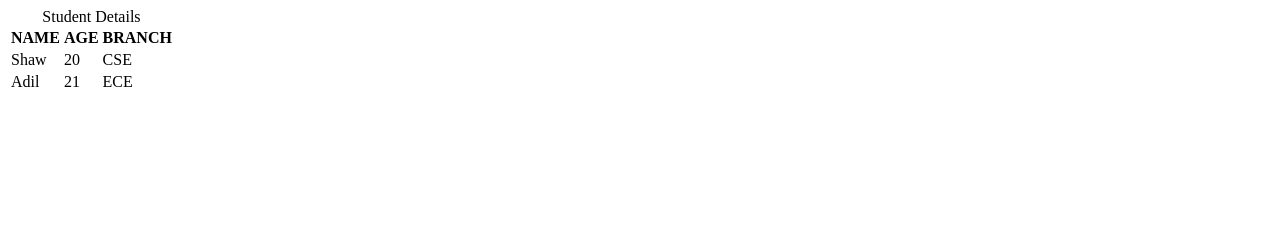
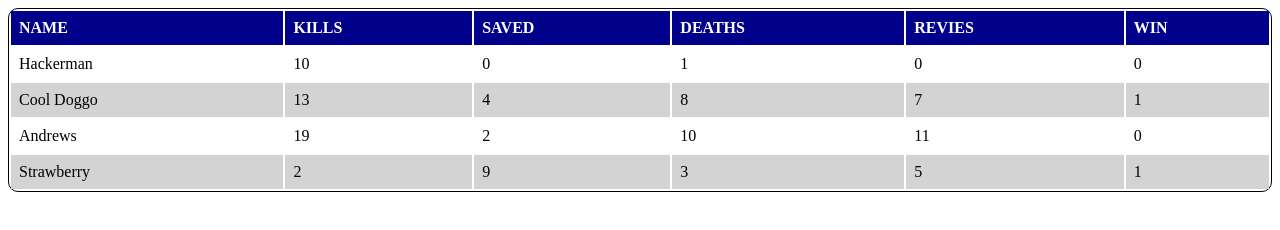
Before and after one commit to acciojob/Styled-Table-Code-with-sudoku, a website: page main.html in a window 1280 px wide. Drawn offline with Linux system fonts and the light colour scheme.

Commit message:
created a submission

```diff
--- a/main.html
+++ b/main.html
@@ -1,34 +1,88 @@
 <!DOCTYPE html>
-<html>
+<html lang="en">
+<head>
+    <meta charset="UTF-8">
+    <meta http-equiv="X-UA-Compatible" content="IE=edge">
+    <meta name="viewport" content="width=device-width, initial-scale=1.0">
+    <title>Document</title>
+    <link rel="stylesheet" href="styles.css">
+	 <style>
+        table {
+/*              */
+            width: 100%;
+			border:1px solid black;
+			border-radius: 10px
+/* 			border-collapse: collapse; */
+        }
+		 th{
+			 background-color:darkblue;
+			 color:white
+		 }
 
-<head>
-	<link rel="stylesheet" href="styles.css">
+        th, td {
+            text-align: left;
+/* 			border-collapse: collapse; */
+            padding: 8px;
+        }
+
+        tr:nth-child(even) {
+            background-color: lightgray;
+        }
+    </style>
 </head>
-
 <body>
-	<table  >
-		<caption>Student Details</caption>
+    <!-- add table here -->
+	<table>
+		<thead>
         <tr>
             <th>NAME</th>
-			<th>AGE</th>
-			<th>BRANCH</th>
+            <th>KILLS</th>
+            <th>SAVED</th>
+			            <th>DEATHS</th>
+            <th>REVIES</th>
+            <th>WIN</th>
         </tr>
+		</thead>
+		<tbody>
         <tr>
-			<td>Shaw</td>
-			<td>20</td>
-			<td>CSE</td>
+            <td>Hackerman</td>
+            <td>10</td>
+            <td>0</td>
+			<td>1</td>
+            <td>0</td>
+            <td>0</td>
+        </tr>
 
+
+        <tr>
+            <td>Cool Doggo</td>
+            <td>13</td>
+            <td>4</td>
+			<td>8</td>
+            <td>7</td>
+            <td>1</td>
         </tr>
+
         <tr>
-			<td>Adil</td>
-			<td>21</td>
-			<td>ECE</td>
+            <td>Andrews</td>
+            <td>19</td>
+            <td>2</td>
+			<td>10</td>
+            <td>11</td>
+            <td>0</td>
         </tr>
+
+        <tr>
+           <td>Strawberry</td>
+            <td>2</td>
+            <td>9</td>
+			<td>3</td>
+            <td>5</td>
+            <td>1</td>
+        </tr>
+		</tbody>
     </table>
-	<!-- the entire body must be written by student -->
-    <script type="text/javascript" src="./script.js">
-</script>
+
 
 </body>
-
 </html>
```
Lines whose indentation alone changed are shown as unchanged.
